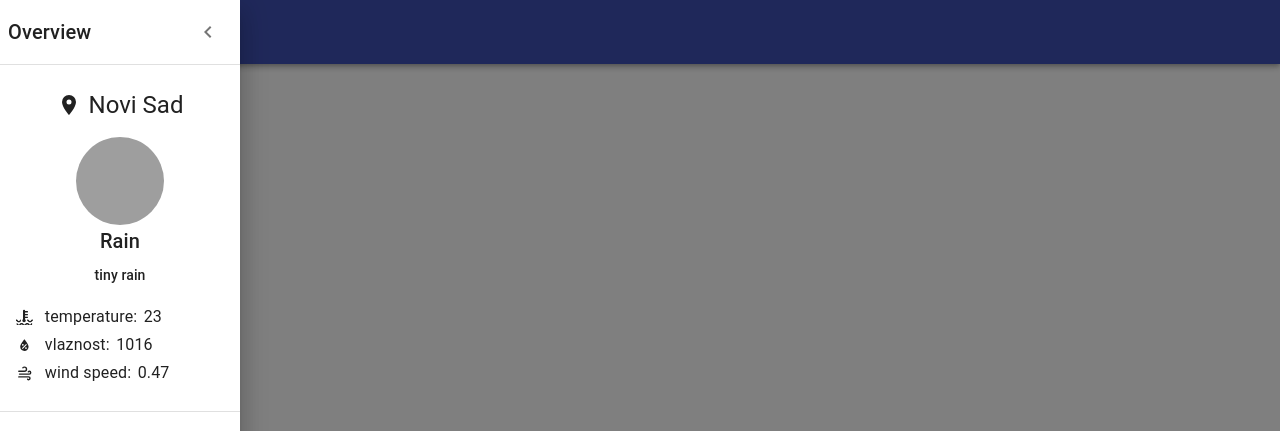
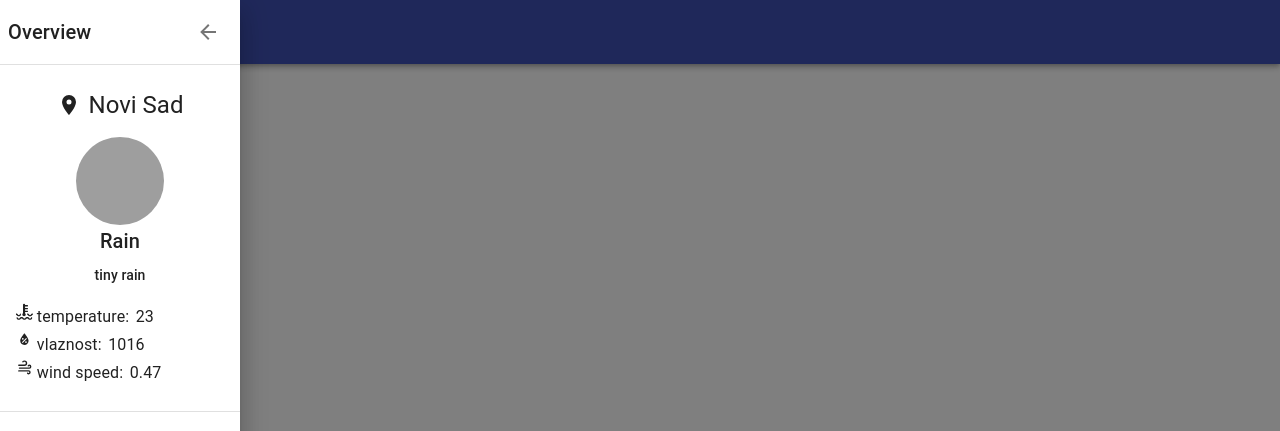
Before and after one commit to Quadrition/weather-forecast, a React (Create React App) app: page / in a window 1280 px wide. Both pictures are taken after a click on the button "menu". Shown: the top 431 px of the page. Built offline with nearby package versions, Linux system fonts and the light colour scheme; grey boxes are pictures that could not be loaded.

Commit message:
Fixed bugs with material icons

```diff
--- a/src/components/CurrentWeatherOverview.jsx
+++ b/src/components/CurrentWeatherOverview.jsx
@@ -78,12 +78,7 @@ export default function CurrentWeatherOverview(props) {
         <Typography variant="subtitle2">tiny rain</Typography>
       </Box>
       <Box className={classes.infoBox}>
-        <Icon
-          path={mdiCoolantTemperature}
-          title="Location"
-          size={0.7}
-          className={classes.locationIcon}
-        />
+        <Icon path={mdiCoolantTemperature} title="Location" size={0.7} />
         <Typography variant="subtitle1" className={classes.infoBoxText}>
           temperature:
         </Typography>
@@ -94,12 +89,7 @@ export default function CurrentWeatherOverview(props) {
         </Box>
       </Box>
       <Box className={classes.infoBox}>
-        <Icon
-          path={mdiWaterPercent}
-          title="Location"
-          size={0.7}
-          className={classes.locationIcon}
-        />
+        <Icon path={mdiWaterPercent} title="Location" size={0.7} />
         <Typography variant="subtitle1" className={classes.infoBoxText}>
           vlaznost:
         </Typography>
@@ -110,12 +100,7 @@ export default function CurrentWeatherOverview(props) {
         </Box>
       </Box>
       <Box className={classes.lastInfoBox}>
-        <Icon
-          path={mdiWeatherWindy}
-          title="Location"
-          size={0.7}
-          className={classes.locationIcon}
-        />
+        <Icon path={mdiWeatherWindy} title="Location" size={0.7} />
         <Typography variant="subtitle1" className={classes.infoBoxText}>
           wind speed:
         </Typography>
--- a/src/components/NavBar.jsx
+++ b/src/components/NavBar.jsx
@@ -4,7 +4,8 @@ import AppBar from "@material-ui/core/AppBar";
 import Toolbar from "@material-ui/core/Toolbar";
 import Typography from "@material-ui/core/Typography";
 import IconButton from "@material-ui/core/IconButton";
-import MenuIcon from "@material-ui/icons/Menu";
+import { mdiMenu } from "@mdi/js";
+import Icon from "@mdi/react";
 
 const useStyles = makeStyles((theme) => ({
   root: {
@@ -32,7 +33,7 @@ export default function NavBar(props) {
             color="inherit"
             aria-label="menu"
           >
-            <MenuIcon />
+            <Icon path={mdiMenu} title="Menu" size={1} />
           </IconButton>
           <Typography variant="h6" className={classes.title}>
             Weather Forecast
--- a/src/components/Overview.jsx
+++ b/src/components/Overview.jsx
@@ -4,8 +4,9 @@ import { makeStyles } from "@material-ui/core/styles";
 import Typography from "@material-ui/core/Typography";
 import Divider from "@material-ui/core/Divider";
 import IconButton from "@material-ui/core/IconButton";
-import ChevronLeftIcon from "@material-ui/icons/ChevronLeft";
 import Box from "@material-ui/core/Box";
+import { mdiArrowLeft } from "@mdi/js";
+import Icon from "@mdi/react";
 import CurrentWeatherOverview from "./CurrentWeatherOverview";
 
 const drawerWidth = 240;
@@ -43,7 +44,7 @@ export default function Overview(props) {
           <Typography variant="h6">Overview</Typography>
         </Box>
         <IconButton onClick={props.onOverviewClose}>
-          <ChevronLeftIcon />
+          <Icon path={mdiArrowLeft} title="Arrow left" size={1} />
         </IconButton>
       </div>
       <Divider />
```
